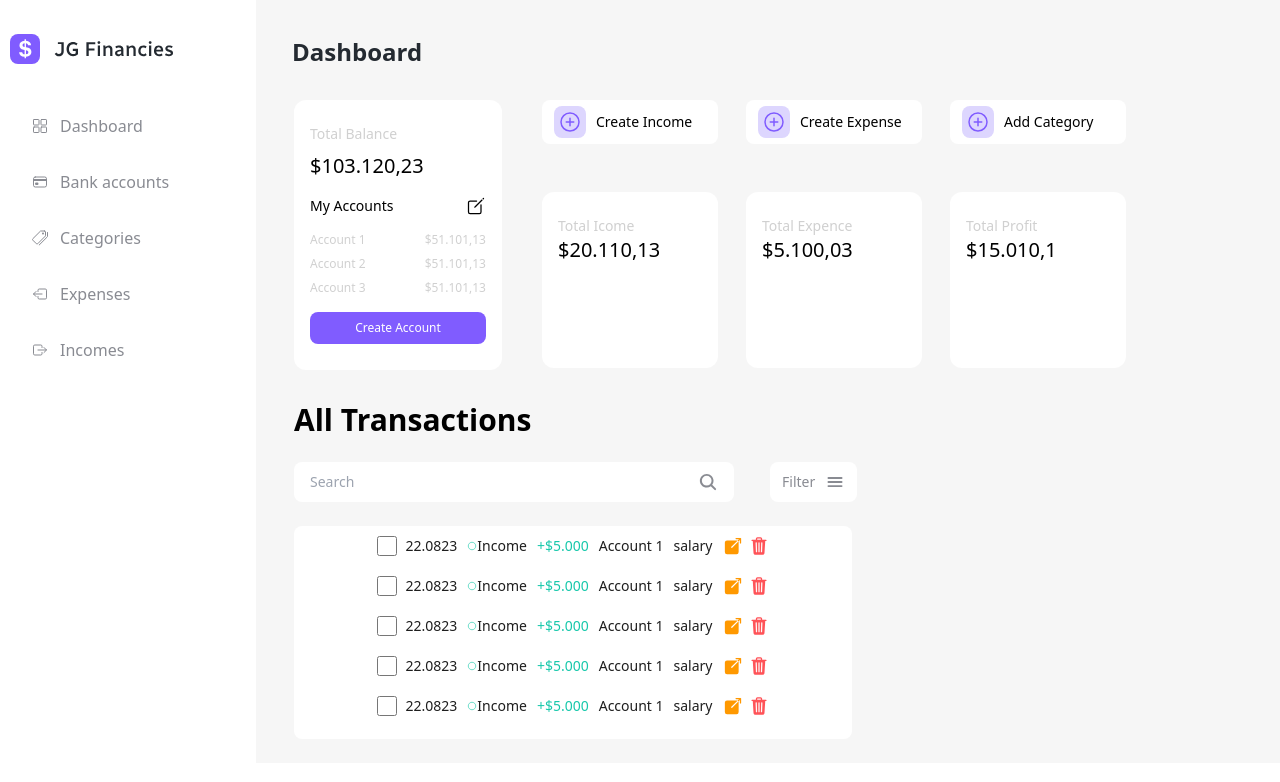
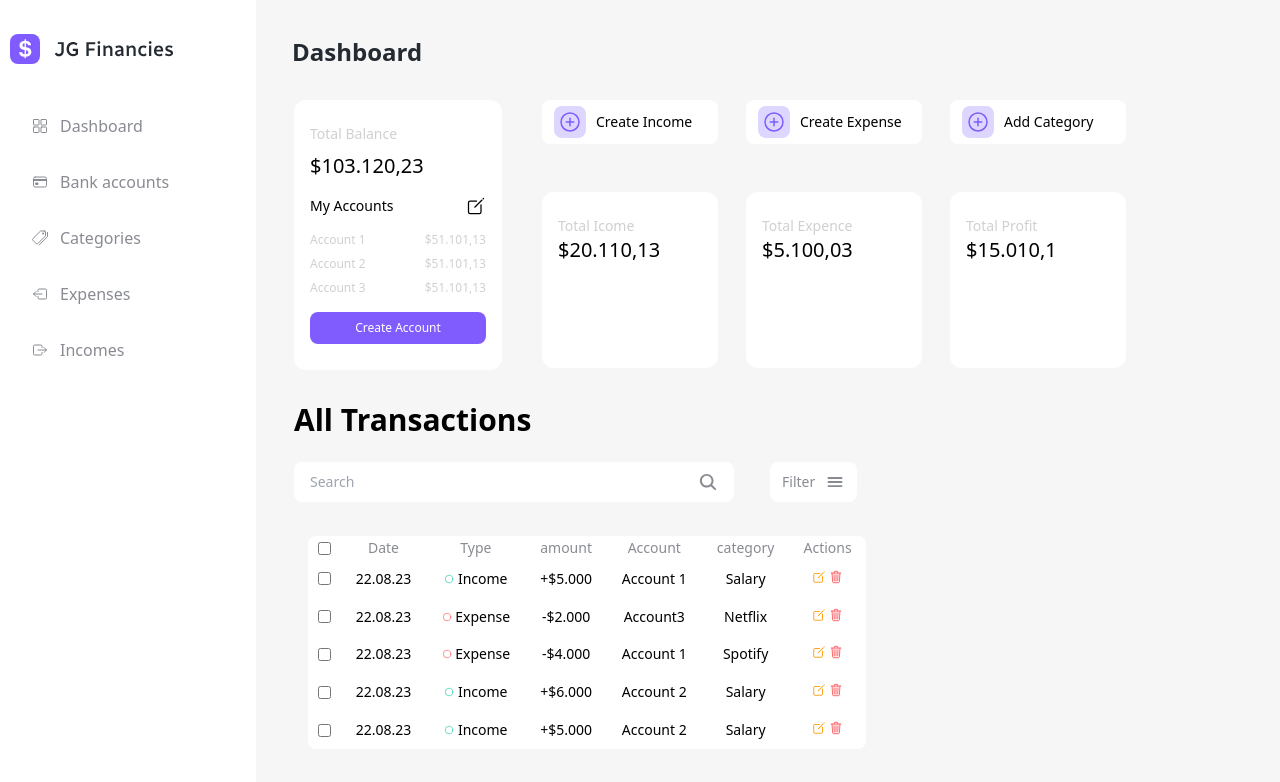
Before and after one commit to gersonRamirez22/jgfinances, a Laravel app: page /dashboard in a window 1280 px wide. Shown: the top 782 px of the page. Run offline with Laravel 10, Linux system fonts and the light colour scheme; style sheets or scripts are compiled from the project's sources.

Commit message:
chore:se agrega tabla de transacciones ademas se modifico los nombres de las variables del componente cart-total

```diff
--- a/app/View/Components/cardTotal.php
+++ b/app/View/Components/cardTotal.php
@@ -8,14 +8,14 @@ use Illuminate\View\Component;
 
 class cardTotal extends Component
 {
-    public $titleName, $totalAccount;
+    public $cardName, $totalAccount;
 
     /**
      * Create a new component instance.
      */
-    public function __construct($titleName = '', $totalAccount = '')
+    public function __construct($cardName = '', $totalAccount = '')
     {
-        $this-> titleName = $titleName;
+        $this-> cardName = $cardName;
         $this-> totalAccount = $totalAccount;
     }
 
--- a/app/View/Components/tableHeading.php
+++ b/app/View/Components/transactionTable.php
@@ -6,7 +6,7 @@ use Closure;
 use Illuminate\Contracts\View\View;
 use Illuminate\View\Component;
 
-class tableHeading extends Component
+class transactionTable extends Component
 {
     /**
      * Create a new component instance.
@@ -21,6 +21,6 @@ class tableHeading extends Component
      */
     public function render(): View|Closure|string
     {
-        return view('components.table-heading');
+        return view('components.transaction-table');
     }
 }
--- a/resources/views/Dashboard/dashboard.blade.php
+++ b/resources/views/Dashboard/dashboard.blade.php
@@ -57,9 +57,9 @@
             </div>
 
            <div class=" flex gap-7 mt-12">
-             <x-card-total titleName="Total Icome" totalAccount="$20.110,13"/>
-             <x-card-total titleName="Total Expence" totalAccount="$5.100,03"/>
-             <x-card-total titleName="Total Profit" totalAccount="$15.010,1"/>
+             <x-card-total cardName="Total Icome" totalAccount="$20.110,13"/>
+             <x-card-total cardName="Total Expence" totalAccount="$5.100,03"/>
+             <x-card-total cardName="Total Profit" totalAccount="$15.010,1"/>
             </div>
           </div>
           </div>
@@ -77,15 +77,12 @@
                   <ion-icon class="h-5 w-5 text-[#898B92]"  name="menu"></ion-icon>
                </div>
             </div>
-            <div class="bg-[#FFF] h-[213px] rounded-lg w-[558px] ml-[14px] mt-6">
-               <x-table-heading/>
-               <x-table-heading/>
-               <x-table-heading/>
-               <x-table-heading/>
-               <x-table-heading/>
+            <div>
+               <x-transaction-table/>
 
             </div>
        </div>
+
 
    </div>
 </body>
--- a/resources/views/components/card-total.blade.php
+++ b/resources/views/components/card-total.blade.php
@@ -1,6 +1,4 @@
-<a href="#">
     <div class="  bg-[#FFF] rounded-xl h-44 w-44   py-6 px-4 hover:bg-[#805CFF] hover:text-white  ">
-         <h1 class="text-[#D0D0D0] hover:text-white text-sm font-normal ">{{$titleName}}</h1>
+         <h1 class="text-[#D0D0D0] hover:text-white text-sm font-normal ">{{$cardName}}</h1>
          <h1 class=" text-xl font-medium">{{$totalAccount}}</h1>
     </div>
-</a>
--- a/resources/views/components/table-heading.blade.php
+++ /dev/null
@@ -1,21 +0,0 @@
-<div>
-
-    <div class="flex gap-2 text-[#1E1E1E] justify-center p-2.5  items-center text-sm ">
-        <input type="checkbox" name="" id="" class="w-5 h-5">
-        <div class="flex gap-2.5  items-center">
-            <p class="">22.0823</p>
-            <div class="flex items-center">
-                <ion-icon class=" w-2.5 h-2.5 text-[#17C8AB]" name="radio-button-off"></ion-icon>
-                <p class="">Income</p>
-            </div>
-                <p class="text-[#17C8AB]">+$5.000</p>
-                <p class="">Account 1</p>
-                <p class="">salary</p>
-            <div class="flex gap-1.5 ">
-                <ion-icon class="h-5 w-5 text-[#FF9900]" name="open"></ion-icon>
-                <ion-icon class="h-5 w-5 text-[#FF5358]"  name="trash"></ion-icon>
-
-            </div>
-        </div>
-    </div>
-</div>
--- /dev/null
+++ b/resources/views/components/transaction-table.blade.php
@@ -0,0 +1,130 @@
+<div class="inline-flex py-2.5 px-3.5 ">
+   <table class=" bg-[#FFF] h-[213px] rounded-lg w-[558px] ml-[14px] mt-6 text-sm ">
+     <thead>
+         <tr class="items-start justify-center text-center text-[#898B92] ">
+                <td class="h-5 w-5 py-0.5 px-2.5">
+                    <div class="flex items-center">
+                     <input type="checkbox">
+                    </div>
+                </td>
+                <td class=" py-0.5 px-2.5">Date</td>
+                <td class=" py-0.5 px-2.5">Type</td>
+                <td class=" py-0.5 px-2.5">amount</td>
+                <td class=" py-0.5 px-2.5">Account</td>
+                <td class=" py-0.5 px-2.5">category</td>
+                <td class="py-0.5 px-2.5">Actions</td>
+         </tr>
+     </thead>
+     <tbody class="text-center flex-shrink   ">
+          {{-- <tr>
+            <td><div class="h-px w-[544px] bg-[#000] mb-5"></div></td>
+          </tr> --}}
+            <tr>
+                <td class="h-5 w-5 py-0.5 px-2.5">
+                     <div class="flex items-center">
+                        <input type="checkbox">
+                     </div>
+                </td>
+                <td class="py-0.5 px-2.5">22.08.23</td>
+                <td class="py-0.5 px-2.5 ">
+                    <div>
+                        <ion-icon class=" text-[#17C8AB] w-2.5 h-2.5" name="ellipse-outline"></ion-icon>
+                       Income
+                    </div>
+                </td>
+                <td class="py-0.5 px-2.5">+$5.000</td>
+                <td class="py-0.5 px-2.5">Account 1</td>
+                <td class="py-0.5 px-2.5">Salary</td>
+                <td class="py-0.5 px-2.5">
+                    <ion-icon class="text-[#FF9900] gap-2" name="create-outline"></ion-icon>
+                    <ion-icon class="text-[#FF5358]" name="trash-outline"></ion-icon>
+                </td>
+            </tr>
+            <tr>
+                <td class="h-5 w-5 py-0.5 px-2.5">
+                    <div class="flex items-center">
+                     <input type="checkbox">
+                    </div>
+                </td>
+                <td class="py-0.5 px-2.5">22.08.23</td>
+                <td class="py-0.5 px-2.5 ">
+                    <div>
+                        <ion-icon class="text-[#FF5358] w-2.5 h-2.5" name="ellipse-outline"></ion-icon>
+                        Expense
+                    </div>
+                </td>
+                <td class="py-0.5 px-2.5">-$2.000</td>
+                <td class="py-0.5 px-2.5">Account3</td>
+                <td class="py-0.5 px-2.5">Netflix</td>
+                <td class="py-0.5 px-2.5">
+                    <ion-icon class="text-[#FF9900]" name="create-outline"></ion-icon>
+                    <ion-icon class="text-[#FF5358]" name="trash-outline"></ion-icon>
+                </td>
+
+            </tr>
+            <tr>
+                <td class="h-5 w-5 py-0.5 px-2.5">
+                    <div class="flex items-center">
+                     <input type="checkbox">
+                    </div>
+                </td>
+                <td class="py-0.5 px-2.5">22.08.23</td>
+                <td class="py-0.5 px-2.5 ">
+                    <div>
+                        <ion-icon class="text-[#FF5358] w-2.5 h-2.5" name="ellipse-outline"></ion-icon>
+                        Expense
+                    </div>
+                </td>
+                <td class="py-0.5 px-2.5">-$4.000</td>
+                <td class="py-0.5 px-2.5">Account 1</td>
+                <td class="py-0.5 px-2.5">Spotify</td>
+                <td class="py-0.5 px-2.5">
+                    <ion-icon class="text-[#FF9900]" name="create-outline"></ion-icon>
+                    <ion-icon class="text-[#FF5358]" name="trash-outline"></ion-icon>
+                </td>
+            </tr>
+            <tr>
+                <td class="h-5 w-5 py-0.5 px-2.5">
+                    <div class="flex items-center ">
+                     <input type="checkbox">
+                    </div>
+                </td>
+                <td class="py-0.5 px-2.5">22.08.23</td>
+                <td class="py-0.5 px-2.5 ">
+                    <div>
+                        <ion-icon class=" text-[#17C8AB] w-2.5 h-2.5" name="ellipse-outline"></ion-icon>
+                       Income
+                    </div>
+                </td>
+                <td class="py-0.5 px-2.5">+$6.000</td>
+                <td class="py-0.5 px-2.5">Account 2</td>
+                <td class="py-0.5 px-2.5">Salary</td>
+                <td class="py-0.5 px-2.5">
+                    <ion-icon class="text-[#FF9900]" name="create-outline"></ion-icon>
+                    <ion-icon class="text-[#FF5358]" name="trash-outline"></ion-icon>
+                </td>
+            </tr>
+            <tr>
+                <td class="h-5 w-5 py-0.5 px-2.5">
+                    <div class="flex items-center">
+                     <input type="checkbox">
+                    </div>
+                </td>
+                <td class="py-0.5 px-2.5">22.08.23</td>
+                <td class="py-0.5 px-2.5 ">
+                    <div>
+                        <ion-icon class=" text-[#17C8AB] w-2.5 h-2.5" name="ellipse-outline"></ion-icon>
+                       Income
+                    </div>
+                </td>
+                <td class="py-0.5 px-2.5">+$5.000</td>
+                <td class="py-0.5 px-2.5">Account 2</td>
+                <td class="py-0.5 px-2.5">Salary</td>
+                <td class="py-0.5 px-2.5">
+                    <ion-icon class="text-[#FF9900]" name="create-outline"></ion-icon>
+                    <ion-icon class="text-[#FF5358]" name="trash-outline"></ion-icon>
+                </td>
+            </tr>
+        </tbody>
+   </table>
+</div>
```
